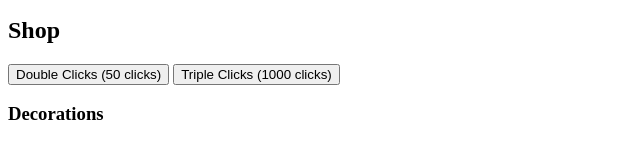
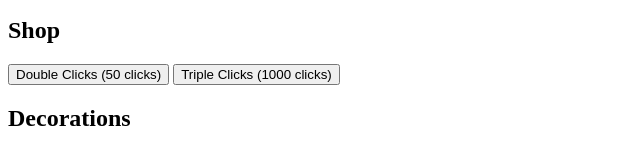
Before and after one commit to AriniGUIt/3D, a plain HTML site: page index.html in a window 1280 px wide. Shown: the part 159-324 px from the top of the page, without its empty margins (0-640 px from the left). Drawn offline with Linux system fonts and the light colour scheme.

Commit message:
Update index.html

```diff
--- a/index.html
+++ b/index.html
@@ -14,12 +14,14 @@
     <p>Clicks: <span id="clicks">0</span></p>
 
     <h2>Shop</h2>
-    <button id="double-clicks">Double Clicks (50 clicks)</button>
-    <button id="triple-clicks">Triple Clicks (1000 clicks)</button>
-    <!-- Add more buttons for other items -->
+    <div id="shop">
+      <button id="double-clicks">Double Clicks (50 clicks)</button>
+      <button id="triple-clicks">Triple Clicks (1000 clicks)</button>
+      <!-- Add more buttons for other items -->
+    </div>
 
     <div id="decorations">
-      <h3>Decorations</h3>
+      <h2>Decorations</h2>
       <!-- Add decoration items here -->
     </div>
   </div>
```
